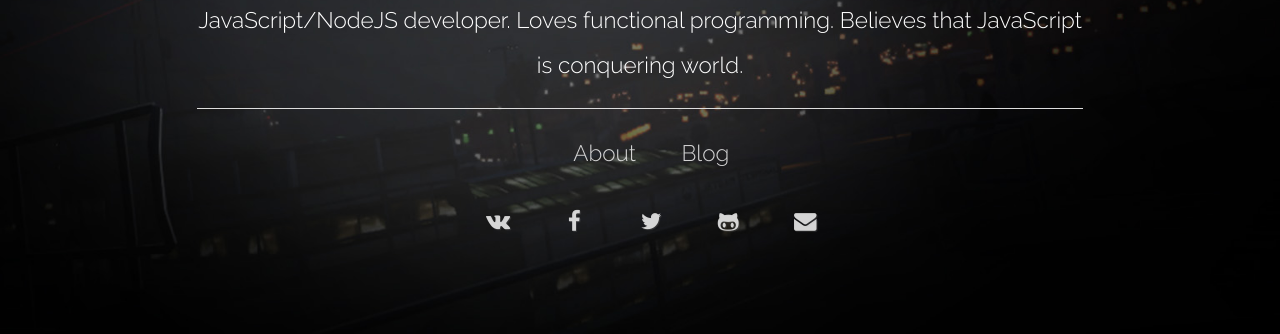
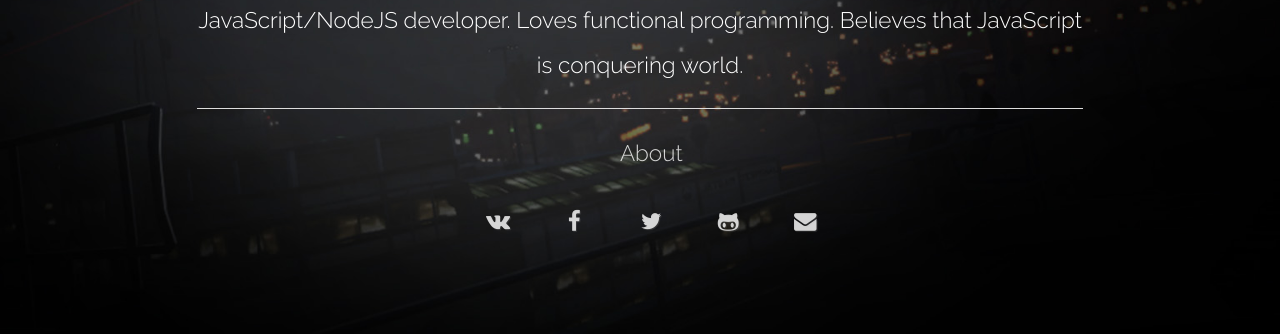
Before and after one commit to ghaiklor/ghaiklor.com, a Jekyll site: the page built from index.html, in a window 1280 px wide. Shown: the part 466-800 px from the top of the page. Built offline with Jekyll 4.4.1, drawn with Linux system fonts in a browser that asks for light colours; the list of posts is cut into pages by our own code.

Commit message:
Remove link to the blog

```diff
--- a/index.html
+++ b/index.html
@@ -19,7 +19,6 @@
 
     <ul class="button-group links-group">
       <li><a href="http://about.ghaiklor.com/" class="button round links-item">About</a></li>
-      <li><a href="http://blog.ghaiklor.com/" class="button round links-item">Blog</a></li>
     </ul>
 
     <ul class="button-group links-group">
```
